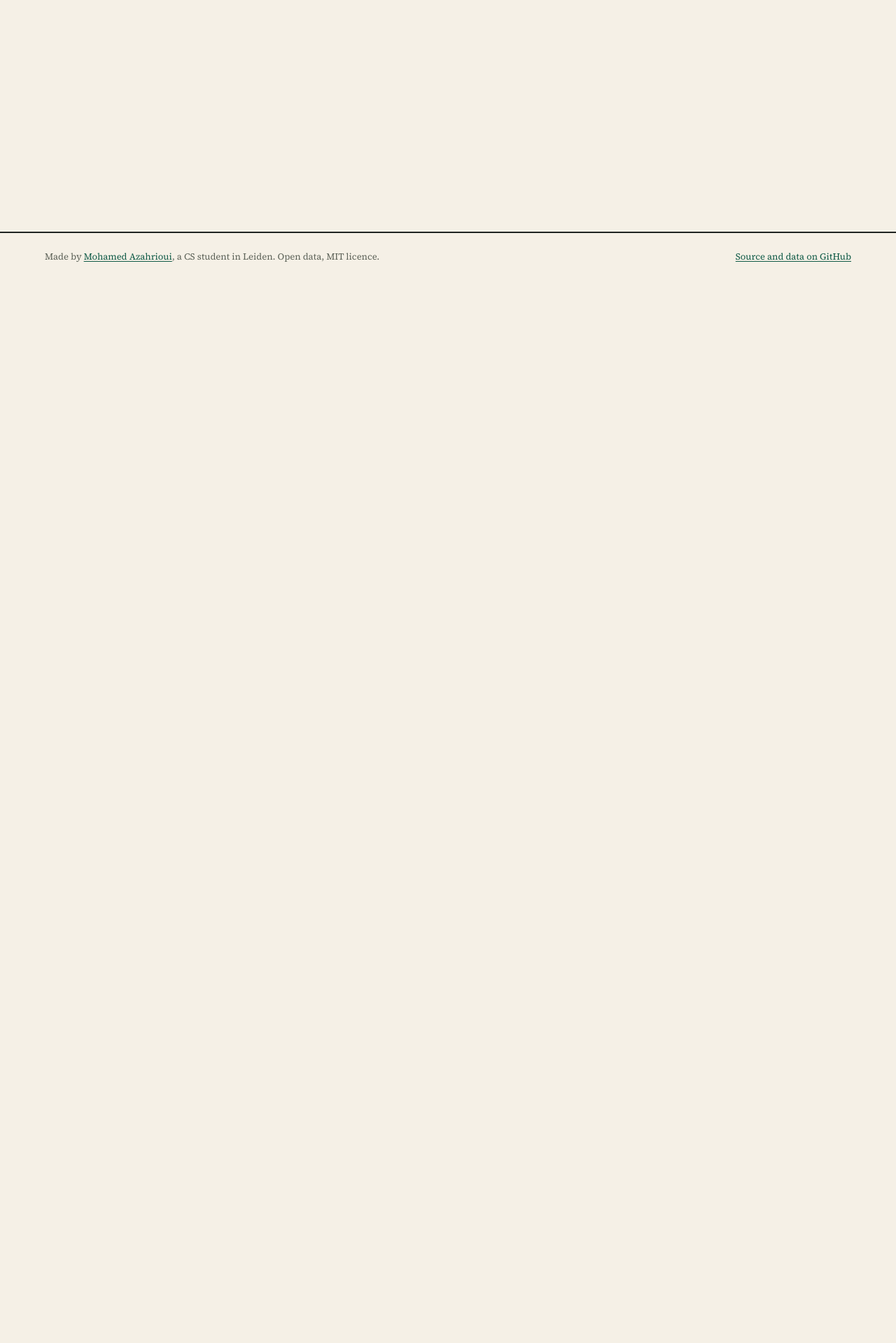
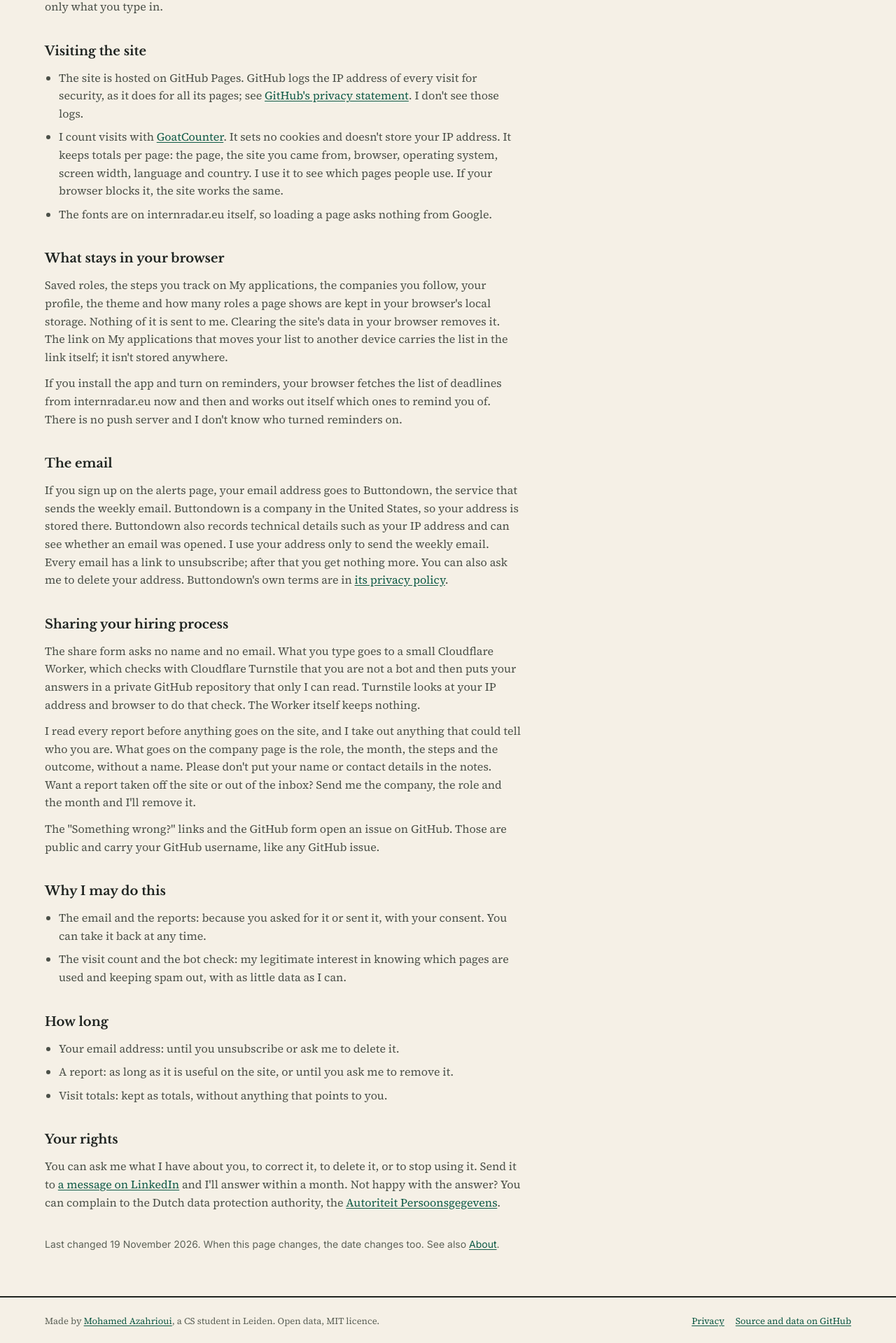
Before and after one commit to MoAz06/internradar, a Next.js app in the folder site/: page /privacy in a window 1280 px wide. Before the commit this address had no page. Shown: the part 400-2319 px from the top of the page at 70% size. Before the commit the page ends 800 px from the top, so only its background shows below. Built offline with nearby package versions, Linux system fonts and the light colour scheme.

Commit message:
Privacy page

```diff
--- a/site/app/alerts/page.tsx
+++ b/site/app/alerts/page.tsx
@@ -34,7 +34,11 @@ export default function AlertsPage() {
           <>
             <h2 className="mt-8 border-t-2 border-ink pt-3 text-[20px] font-bold">By email</h2>
             <p className="mt-1 text-[16px] leading-[1.55] text-muted">
-              One email a week with the new roles and what closes soon. Nothing else, and you can leave with one click.
+              One email a week with the new roles and what closes soon. Nothing else, and you can leave with one click. Your address is kept by Buttondown, see{" "}
+              <Link href="/privacy/" className="link">
+                privacy
+              </Link>
+              .
             </p>
             <form
               action={`https://buttondown.com/api/emails/embed-subscribe/${links.newsletter}`}
--- a/site/app/companies/[slug]/page.tsx
+++ b/site/app/companies/[slug]/page.tsx
@@ -307,7 +307,10 @@ export default async function CompanyPage({ params }: { params: Promise<Params>
               <div>
                 <h2 className="text-base font-bold">New roles by email</h2>
                 <p className="mt-1.5 text-sm leading-6 text-muted">
-                  One email a week with the new roles at {c.name} and the other companies, and what closes soon.
+                  One email a week with the new roles at {c.name} and the other companies, and what closes soon.{" "}
+                  <Link href="/privacy/" className="link">
+                    Privacy
+                  </Link>
                 </p>
                 <EmailSignup id="company-email" track="company-email" className="mt-2.5" />
               </div>
--- /dev/null
+++ b/site/app/privacy/page.tsx
@@ -0,0 +1,135 @@
+import type { Metadata } from "next";
+import Link from "next/link";
+import Section from "@/components/Section";
+import { links } from "@/data/companies";
+import { og } from "@/lib/og";
+
+const blurb = "What internradar collects, where it goes, how long it stays and how to have it removed.";
+
+export const metadata: Metadata = {
+  title: "Privacy",
+  description: blurb,
+  alternates: { canonical: "/privacy/" },
+  ...og("Privacy on internradar", blurb, "about", "/privacy/"),
+};
+
+const changed = "19 November 2026";
+
+function Contact() {
+  return links.contact ? (
+    <a href={`mailto:${links.contact}`} className="link">
+      {links.contact}
+    </a>
+  ) : (
+    <a href={links.linkedin} className="link">
+      a message on LinkedIn
+    </a>
+  );
+}
+
+const h2 = "mt-9 text-lg font-bold";
+const p = "mt-3 text-[16px] leading-[1.6] text-muted";
+const li = "text-[16px] leading-[1.6] text-muted";
+
+export default function Privacy() {
+  return (
+    <Section className="pt-10 pb-16 sm:pt-14">
+      <div className="max-w-[680px]">
+        <h1 className="text-[28px] font-bold leading-tight sm:text-[36px]">Privacy</h1>
+        <p className={p}>
+          internradar is run by{" "}
+          <a href={links.linkedin} className="link">
+            Mohamed Azahrioui
+          </a>
+          , a student in Leiden, the Netherlands. I decide what happens with the data below, so for the GDPR I am
+          the one responsible for it. You can reach me with <Contact />.
+        </p>
+        <p className={p}>
+          {`In short: you can use the whole site without telling me who you are. There are no cookies and no accounts. What you save, follow or pick in your profile stays in your browser. I only get something from you when you sign up for the email or send a report, and then only what you type in.`}
+        </p>
+
+        <h2 className={h2}>Visiting the site</h2>
+        <ul className="mt-3 list-disc space-y-2 pl-5">
+          <li className={li}>
+            The site is hosted on GitHub Pages. GitHub logs the IP address of every visit for security, as it does for
+            all its pages; see{" "}
+            <a href="https://docs.github.com/en/site-policy/privacy-policies/github-general-privacy-statement" className="link">
+              GitHub&apos;s privacy statement
+            </a>
+            . I don&apos;t see those logs.
+          </li>
+          <li className={li}>
+            I count visits with{" "}
+            <a href="https://www.goatcounter.com/help/privacy" className="link">
+              GoatCounter
+            </a>
+            . It sets no cookies and doesn&apos;t store your IP address. It keeps totals per page: the page, the site you
+            came from, browser, operating system, screen width, language and country. I use it to see which pages people
+            use. If your browser blocks it, the site works the same.
+          </li>
+          <li className={li}>The fonts are on internradar.eu itself, so loading a page asks nothing from Google.</li>
+        </ul>
+
+        <h2 className={h2}>What stays in your browser</h2>
+        <p className={p}>
+          {`Saved roles, the steps you track on My applications, the companies you follow, your profile, the theme and how many roles a page shows are kept in your browser's local storage. Nothing of it is sent to me. Clearing the site's data in your browser removes it. The link on My applications that moves your list to another device carries the list in the link itself; it isn't stored anywhere.`}
+        </p>
+        <p className={p}>
+          {`If you install the app and turn on reminders, your browser fetches the list of deadlines from internradar.eu now and then and works out itself which ones to remind you of. There is no push server and I don't know who turned reminders on.`}
+        </p>
+
+        <h2 className={h2}>The email</h2>
+        <p className={p}>
+          {`If you sign up on the alerts page, your email address goes to Buttondown, the service that sends the weekly email. Buttondown is a company in the United States, so your address is stored there. Buttondown also records technical details such as your IP address and can see whether an email was opened. I use your address only to send the weekly email. Every email has a link to unsubscribe; after that you get nothing more. You can also ask me to delete your address. Buttondown's own terms are in `}
+          <a href="https://buttondown.com/legal/privacy" className="link">
+            its privacy policy
+          </a>
+          .
+        </p>
+
+        <h2 className={h2}>Sharing your hiring process</h2>
+        <p className={p}>
+          {`The share form asks no name and no email. What you type goes to a small Cloudflare Worker, which checks with Cloudflare Turnstile that you are not a bot and then puts your answers in a private GitHub repository that only I can read. Turnstile looks at your IP address and browser to do that check. The Worker itself keeps nothing.`}
+        </p>
+        <p className={p}>
+          {`I read every report before anything goes on the site, and I take out anything that could tell who you are. What goes on the company page is the role, the month, the steps and the outcome, without a name. Please don't put your name or contact details in the notes. Want a report taken off the site or out of the inbox? Send me the company, the role and the month and I'll remove it.`}
+        </p>
+        <p className={p}>
+          {`The "Something wrong?" links and the GitHub form open an issue on GitHub. Those are public and carry your GitHub username, like any GitHub issue.`}
+        </p>
+
+        <h2 className={h2}>Why I may do this</h2>
+        <ul className="mt-3 list-disc space-y-2 pl-5">
+          <li className={li}>The email and the reports: because you asked for it or sent it, with your consent. You can take it back at any time.</li>
+          <li className={li}>The visit count and the bot check: my legitimate interest in knowing which pages are used and keeping spam out, with as little data as I can.</li>
+        </ul>
+
+        <h2 className={h2}>How long</h2>
+        <ul className="mt-3 list-disc space-y-2 pl-5">
+          <li className={li}>Your email address: until you unsubscribe or ask me to delete it.</li>
+          <li className={li}>A report: as long as it is useful on the site, or until you ask me to remove it.</li>
+          <li className={li}>Visit totals: kept as totals, without anything that points to you.</li>
+        </ul>
+
+        <h2 className={h2}>Your rights</h2>
+        <p className={p}>
+          You can ask me what I have about you, to correct it, to delete it, or to stop using it. Send it to <Contact />{" "}
+          and I&apos;ll answer within a month. Not happy with the answer? You can complain to the Dutch data protection
+          authority, the{" "}
+          <a href="https://autoriteitpersoonsgegevens.nl/en" className="link">
+            Autoriteit Persoonsgegevens
+          </a>
+          .
+        </p>
+
+        <p className="mt-9 font-sans text-[14px] text-dim">
+          Last changed {changed}. When this page changes, the date changes too. See also{" "}
+          <Link href="/about/" className="link">
+            About
+          </Link>
+          .
+        </p>
+      </div>
+    </Section>
+  );
+}
--- a/site/app/sitemap.ts
+++ b/site/app/sitemap.ts
@@ -9,7 +9,7 @@ export const dynamic = "force-static";
 const site = "https://internradar.eu";
 
 export default function sitemap(): MetadataRoute.Sitemap {
-  const pages = ["/", "/edition/", "/radar/", "/reapply/", "/share/", "/alerts/", "/calendar/", "/companies/", "/pay/", "/about/"].map((p) => ({
+  const pages = ["/", "/edition/", "/radar/", "/reapply/", "/share/", "/alerts/", "/calendar/", "/companies/", "/pay/", "/about/", "/privacy/"].map((p) => ({
     url: `${site}${p}`,
     lastModified: lastChecked,
     changeFrequency: p === "/" || p === "/edition/" ? ("daily" as const) : ("weekly" as const),
--- a/site/components/Footer.tsx
+++ b/site/components/Footer.tsx
@@ -1,3 +1,4 @@
+import Link from "next/link";
 import { links } from "@/data/companies";
 
 export default function Footer() {
@@ -11,9 +12,14 @@ export default function Footer() {
           </a>
           , a CS student in Leiden. Open data, MIT licence.
         </span>
-        <a href={links.repo} className="link">
-          Source and data on GitHub
-        </a>
+        <span className="flex gap-4">
+          <Link href="/privacy/" className="link">
+            Privacy
+          </Link>
+          <a href={links.repo} className="link">
+            Source and data on GitHub
+          </a>
+        </span>
       </div>
     </footer>
   );
--- a/site/components/QuickShare.tsx
+++ b/site/components/QuickShare.tsx
@@ -1,5 +1,6 @@
 "use client";
 
+import Link from "next/link";
 import { useEffect, useMemo, useState } from "react";
 import type { FormCountry } from "@/components/ShareForm";
 import { limits, quickEnds as ends, quickTimeline, weekOptions, type Sending } from "@/lib/reportForm";
@@ -221,7 +222,12 @@ export default function QuickShare({ countries, endpoint, siteKey, githubForm, o
 
       <label className="flex items-start gap-2.5 text-[16px] leading-[1.5]">
         <input type="checkbox" required className="mt-1 h-5 w-5 shrink-0" />
-        <span>I&apos;m fine with this going on internradar.eu without my name.</span>
+        <span>
+          I&apos;m fine with this going on internradar.eu without my name.{" "}
+          <Link href="/privacy/" className="link">
+            Privacy
+          </Link>
+        </span>
       </label>
 
       <div ref={widget} />
--- a/site/components/ShareForm.tsx
+++ b/site/components/ShareForm.tsx
@@ -1,5 +1,6 @@
 "use client";
 
+import Link from "next/link";
 import { useEffect, useState } from "react";
 import { useTurnstile } from "@/lib/useTurnstile";
 import { limits, outcomes, weekOptions } from "@/lib/reportForm";
@@ -200,7 +201,10 @@ export default function ShareForm({ countries, endpoint, siteKey, githubForm }:
         <input type="checkbox" required className="mt-1 h-4 w-4 shrink-0" />
         <span>
           No test or interview questions and no names of recruiters or interviewers. I&apos;m fine with this going on
-          internradar.eu without my name.
+          internradar.eu without my name.{" "}
+          <Link href="/privacy/" className="link">
+            Privacy
+          </Link>
         </span>
       </label>
 
--- a/site/data/companies.ts
+++ b/site/data/companies.ts
@@ -54,4 +54,6 @@ export const links = {
   turnstileSiteKey: "0x4AAAAAAGHBwwUBm2FTV_Ts",
   /** Buttondown username for email updates. Empty until the account exists; the alerts page hides the email form until then. */
   newsletter: "internradar",
+  /** Address for privacy questions and removal requests. Empty: the privacy page points to LinkedIn. */
+  contact: "",
 };
```
